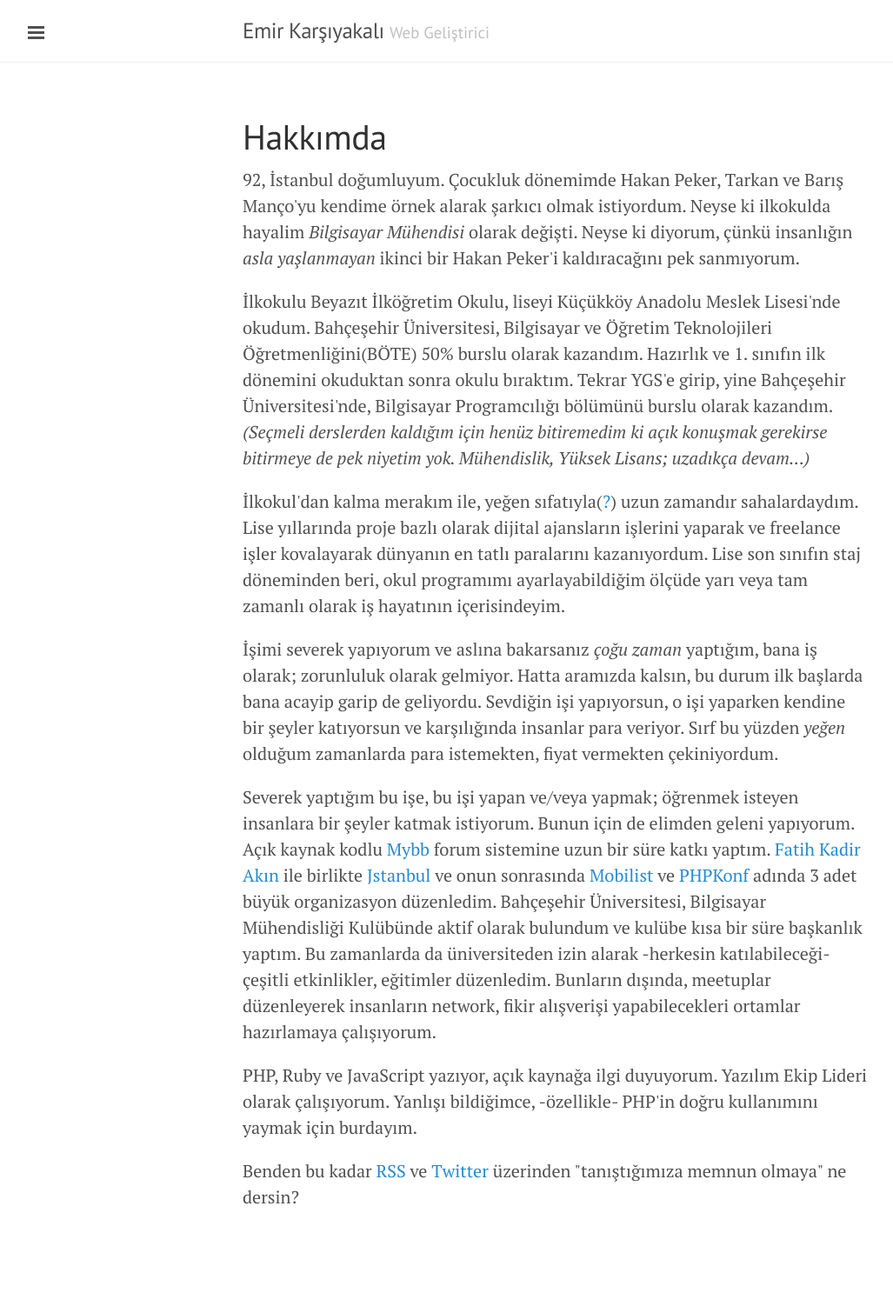
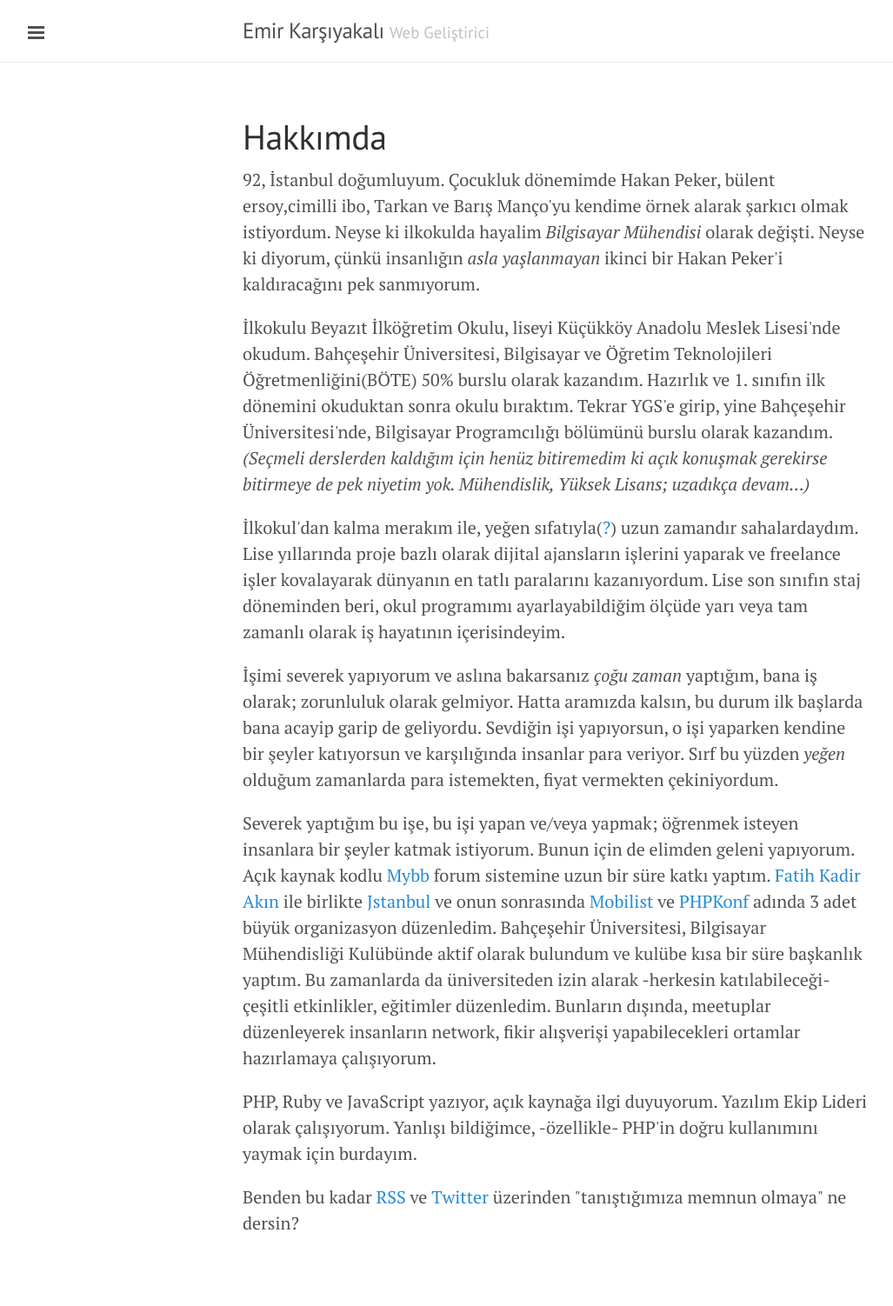
Before and after one commit to erhanpaker/emir.github.io, a Jekyll site: the page built from hakkimda.html, in a window 1280 px wide. Shown: the whole page at 87% size, without its empty margins (1-1028 px from the left). Built offline with Jekyll 4.4.1, drawn with Linux system fonts in a browser that asks for light colours; nearby versions of some CDN libraries; Markdown is read by kramdown in place of the engine named in the settings; before the commit the page ends 1472 px from its top, so only the background shows below that.

Commit message:
Update hakkimda.html

```diff
--- a/hakkimda.html
+++ b/hakkimda.html
@@ -6,7 +6,7 @@ title: Hakkımda
 <div class="page">
   <h1 class="page-title">Hakkımda</h1>
 
-  <p>92, İstanbul doğumluyum. Çocukluk dönemimde Hakan Peker, Tarkan ve Barış Manço'yu kendime örnek alarak şarkıcı olmak istiyordum. Neyse ki ilkokulda hayalim <i>Bilgisayar Mühendisi</i> olarak değişti. Neyse ki diyorum, çünkü insanlığın <i>asla yaşlanmayan</i> ikinci bir Hakan Peker'i kaldıracağını pek sanmıyorum.</p>
+  <p>92, İstanbul doğumluyum. Çocukluk dönemimde Hakan Peker, bülent ersoy,cimilli ibo, Tarkan ve Barış Manço'yu kendime örnek alarak şarkıcı olmak istiyordum. Neyse ki ilkokulda hayalim <i>Bilgisayar Mühendisi</i> olarak değişti. Neyse ki diyorum, çünkü insanlığın <i>asla yaşlanmayan</i> ikinci bir Hakan Peker'i kaldıracağını pek sanmıyorum.</p>
 
   <p>İlkokulu Beyazıt İlköğretim Okulu, liseyi Küçükköy Anadolu Meslek Lisesi'nde okudum. Bahçeşehir Üniversitesi, Bilgisayar ve Öğretim Teknolojileri Öğretmenliğini(BÖTE) 50% burslu olarak kazandım. Hazırlık ve 1. sınıfın ilk dönemini okuduktan sonra okulu bıraktım. Tekrar YGS'e girip, yine Bahçeşehir Üniversitesi'nde, Bilgisayar Programcılığı bölümünü burslu olarak kazandım. <i>(Seçmeli derslerden kaldığım için henüz bitiremedim ki açık konuşmak gerekirse bitirmeye de pek niyetim yok. Mühendislik, Yüksek Lisans; uzadıkça devam...)</i></p>
 
```
